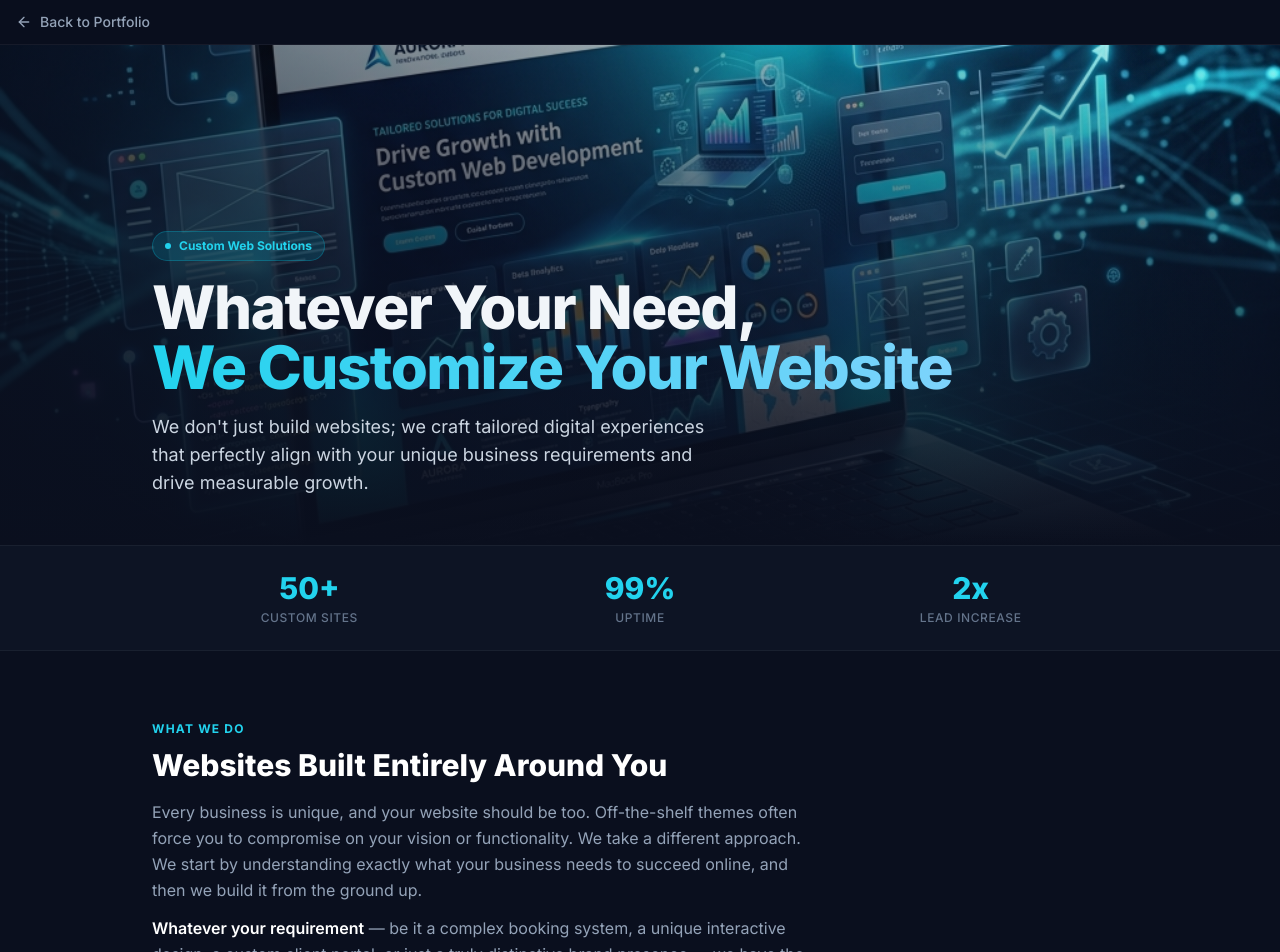
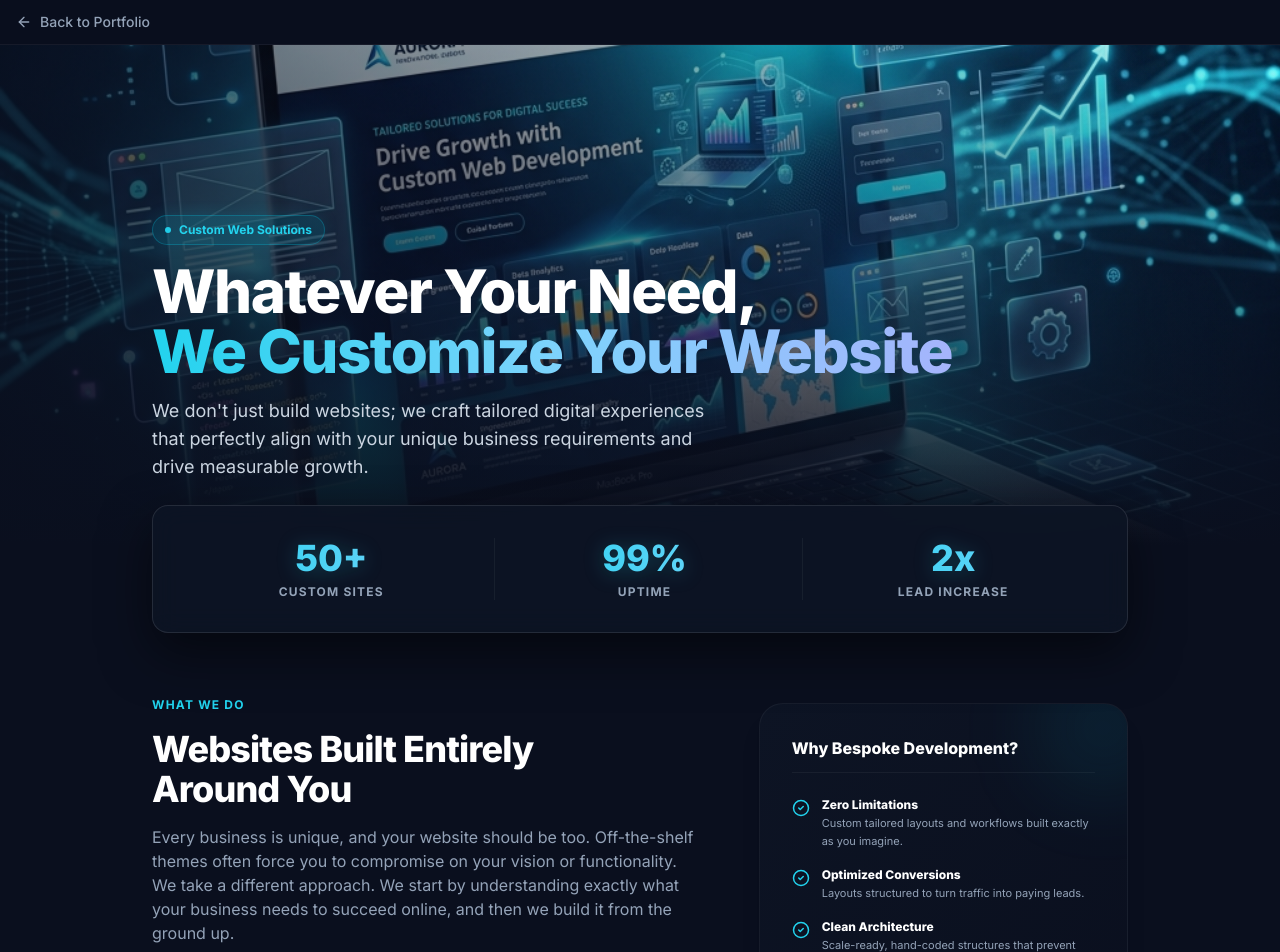
Before and after one commit to inayathbasha434-eng/inayath-portfolio, a React (Vite) app: page /services/business in a window 1280 px wide. Shown: the top 952 px of the page. Built offline with nearby package versions, Linux system fonts and the light colour scheme; no server answers; a web font is replaced by a local one.

Commit message:
style: enhance Custom Web Solutions detail page sections with overlapping stats glass panel and dual-column perk grid

```diff
--- a/src/pages/BusinessServicePage.jsx
+++ b/src/pages/BusinessServicePage.jsx
@@ -54,16 +54,20 @@ export default function BusinessServicePage() {
 
       {/* Hero */}
       <section className="relative overflow-hidden">
+        {/* Glow ambient background lights */}
+        <div className="absolute top-1/4 left-10 w-72 h-72 rounded-full bg-cyan-500/10 blur-[80px] pointer-events-none" />
+        <div className="absolute bottom-10 right-20 w-80 h-80 rounded-full bg-blue-500/10 blur-[100px] pointer-events-none" />
+
         <div className="h-[340px] sm:h-[420px] md:h-[500px] w-full bg-cover bg-center relative" style={{ backgroundImage: 'url(/business-hero.png)' }}>
-          <div className="absolute inset-0 bg-gradient-to-t from-[#0a0f1e] via-[#0a0f1e]/60 to-transparent" />
+          <div className="absolute inset-0 bg-gradient-to-t from-[#0a0f1e] via-[#0a0f1e]/40 to-transparent" />
           <div className="absolute inset-0 bg-gradient-to-r from-[#0a0f1e]/70 to-transparent" />
-          <div className="relative z-10 h-full flex flex-col justify-end pb-12 px-6 max-w-5xl mx-auto">
-            <div className="inline-flex items-center gap-2 bg-cyan-500/15 border border-cyan-500/30 text-cyan-400 text-xs font-bold px-3 py-1.5 rounded-full mb-4 w-fit">
+          <div className="relative z-10 h-full flex flex-col justify-end pb-16 px-6 max-w-5xl mx-auto">
+            <div className="inline-flex items-center gap-2 bg-cyan-500/15 border border-cyan-500/30 text-cyan-400 text-xs font-bold px-3 py-1.5 rounded-full mb-4 w-fit shadow-[0_0_15px_rgba(6,182,212,0.15)] animate-fade-in">
               <span className="w-1.5 h-1.5 bg-cyan-400 rounded-full animate-pulse" /> Custom Web Solutions
             </div>
-            <h1 className="text-3xl sm:text-5xl md:text-6xl font-extrabold leading-tight tracking-tight mb-4">
+            <h1 className="text-3xl sm:text-5xl md:text-6xl font-extrabold leading-tight tracking-tight mb-4 text-white">
               Whatever Your Need,<br />
-              <span className="text-transparent bg-clip-text bg-gradient-to-r from-cyan-400 to-sky-300">We Customize Your Website</span>
+              <span className="text-transparent bg-clip-text bg-gradient-to-r from-cyan-400 via-sky-300 to-indigo-300">We Customize Your Website</span>
             </h1>
             <p className="text-slate-300 text-base sm:text-lg max-w-xl leading-relaxed">
               We don't just build websites; we craft tailored digital experiences that perfectly align with your unique business requirements and drive measurable growth.
@@ -72,30 +76,55 @@ export default function BusinessServicePage() {
         </div>
       </section>
 
-      {/* Stats */}
-      <div className="bg-[#0d1424] border-y border-white/5 py-6">
-        <div className="max-w-5xl mx-auto px-6 grid grid-cols-3 gap-4 text-center">
+      {/* Stats - Floating Overlap Glass Panel */}
+      <div className="max-w-5xl mx-auto px-4 sm:px-6 -mt-10 relative z-20">
+        <div className="bg-[#0d1424]/90 backdrop-blur-md border border-white/10 rounded-2xl p-6 sm:p-8 shadow-[0_20px_50px_rgba(0,0,0,0.5)] grid grid-cols-3 gap-4 text-center divide-x divide-white/5">
           {[{ value: '50+', label: 'Custom Sites' }, { value: '99%', label: 'Uptime' }, { value: '2x', label: 'Lead Increase' }].map(({ value, label }) => (
-            <div key={label}>
-              <div className="text-2xl sm:text-3xl font-extrabold text-cyan-400">{value}</div>
-              <div className="text-xs text-slate-500 mt-1 font-medium uppercase tracking-wider">{label}</div>
+            <div key={label} className="first:pl-0 pl-2 group transition-all duration-300 hover:scale-105">
+              <div className="text-2xl sm:text-4xl font-black text-transparent bg-clip-text bg-gradient-to-r from-cyan-400 to-sky-300 drop-shadow-[0_2px_10px_rgba(34,211,238,0.25)]">{value}</div>
+              <div className="text-[9px] sm:text-xs text-slate-400 mt-1.5 font-bold uppercase tracking-widest">{label}</div>
             </div>
           ))}
         </div>
       </div>
 
-      <div className="max-w-5xl mx-auto px-4 sm:px-6 py-16 space-y-20">
+      <div className="max-w-5xl mx-auto px-4 sm:px-6 py-16 space-y-24">
 
-        {/* What We Do */}
-        <section>
-          <span className="text-cyan-400 text-xs font-bold uppercase tracking-widest">What We Do</span>
-          <h2 className="text-2xl sm:text-3xl font-extrabold text-white mt-2 mb-4">Websites Built Entirely Around You</h2>
-          <p className="text-slate-400 leading-relaxed max-w-2xl">
-            Every business is unique, and your website should be too. Off-the-shelf themes often force you to compromise on your vision or functionality. We take a different approach. We start by understanding exactly what your business needs to succeed online, and then we build it from the ground up.
-          </p>
-          <p className="text-slate-400 mt-3 leading-relaxed max-w-2xl">
-            <span className="text-white font-semibold">Whatever your requirement</span> — be it a complex booking system, a unique interactive design, a custom client portal, or just a truly distinctive brand presence — we have the expertise to customize your website to perfection. We ensure it's not just a digital brochure, but a powerful tool that works for your business.
-          </p>
+        {/* What We Do - Two Column Layout */}
+        <section className="grid grid-cols-1 lg:grid-cols-12 gap-10 lg:gap-16 items-center">
+          <div className="lg:col-span-7 space-y-4">
+            <span className="text-cyan-400 text-xs font-bold uppercase tracking-widest block">What We Do</span>
+            <h2 className="text-3xl sm:text-4xl font-extrabold text-white tracking-tight leading-tight">
+              Websites Built Entirely<br />Around You
+            </h2>
+            <p className="text-slate-400 leading-relaxed text-sm sm:text-base">
+              Every business is unique, and your website should be too. Off-the-shelf themes often force you to compromise on your vision or functionality. We take a different approach. We start by understanding exactly what your business needs to succeed online, and then we build it from the ground up.
+            </p>
+            <p className="text-slate-400 leading-relaxed text-sm sm:text-base">
+              <span className="text-white font-semibold">Whatever your requirement</span> — be it a complex booking system, a unique interactive design, a custom client portal, or just a truly distinctive brand presence — we have the expertise to customize your website to perfection. We ensure it's not just a digital brochure, but a powerful tool that works for your business.
+            </p>
+          </div>
+
+          <div className="lg:col-span-5 bg-gradient-to-br from-[#0d1424] to-[#0a0f1e] border border-white/5 rounded-3xl p-6 sm:p-8 shadow-xl relative overflow-hidden group">
+            <div className="absolute -top-10 -right-10 w-32 h-32 rounded-full bg-cyan-500/10 blur-[40px] group-hover:bg-cyan-500/15 transition-colors duration-500" />
+            <h3 className="font-extrabold text-white text-base mb-6 border-b border-white/5 pb-3">Why Bespoke Development?</h3>
+            <ul className="space-y-4">
+              {[
+                { title: 'Zero Limitations', desc: 'Custom tailored layouts and workflows built exactly as you imagine.' },
+                { title: 'Optimized Conversions', desc: 'Layouts structured to turn traffic into paying leads.' },
+                { title: 'Clean Architecture', desc: 'Scale-ready, hand-coded structures that prevent code bloat.' },
+                { title: 'Maximum Speed', desc: 'Optimized performance resulting in Google PageSpeed scores of 90+.' }
+              ].map(({ title, desc }) => (
+                <li key={title} className="flex gap-3">
+                  <CheckCircle2 size={18} className="text-cyan-400 shrink-0 mt-0.5" />
+                  <div>
+                    <h4 className="text-xs font-extrabold text-white">{title}</h4>
+                    <p className="text-[11px] text-slate-400 mt-0.5 leading-relaxed">{desc}</p>
+                  </div>
+                </li>
+              ))}
+            </ul>
+          </div>
         </section>
 
         {/* Offerings */}
```
